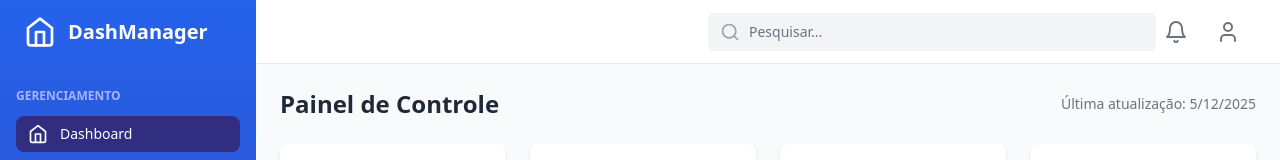
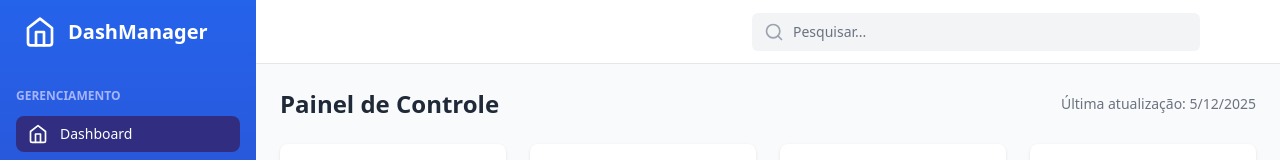
Before and after one commit to GodoyS2/DashBoardDanilo, a React (Vite) app: page / in a window 1280 px wide. Shown: the top 160 px of the page. Built offline with nearby package versions, Linux system fonts and the light colour scheme.

Commit message:
Remove notification and user icons from header

```diff
--- a/src/components/Header.tsx
+++ b/src/components/Header.tsx
@@ -1,5 +1,5 @@
-import React, { useState } from 'react';
-import { Menu, Bell, Search, User } from 'lucide-react';
+import React from 'react';
+import { Menu, Search } from 'lucide-react';
 import { useAppContext } from '../context/AppContext';
 
 interface HeaderProps {
@@ -43,21 +43,8 @@ const Header: React.FC<HeaderProps> = ({ sidebarOpen, setSidebarOpen }) => {
             </div>
           </div>
 
-          {/* Right: Actions */}
-          <div className="flex items-center space-x-3">
-            <button
-              className="p-2 text-gray-500 rounded-full hover:text-gray-600 hover:bg-gray-100 focus:outline-none focus:bg-gray-100"
-              aria-label="Notificações"
-            >
-              <Bell className="w-6 h-6" />
-            </button>
-            <button
-              className="p-2 text-gray-500 rounded-full hover:text-gray-600 hover:bg-gray-100 focus:outline-none focus:bg-gray-100"
-              aria-label="Perfil do usuário"
-            >
-              <User className="w-6 h-6" />
-            </button>
-          </div>
+          {/* Right: Placeholder for spacing */}
+          <div className="w-6 lg:w-12"></div>
         </div>
       </div>
     </header>
```
